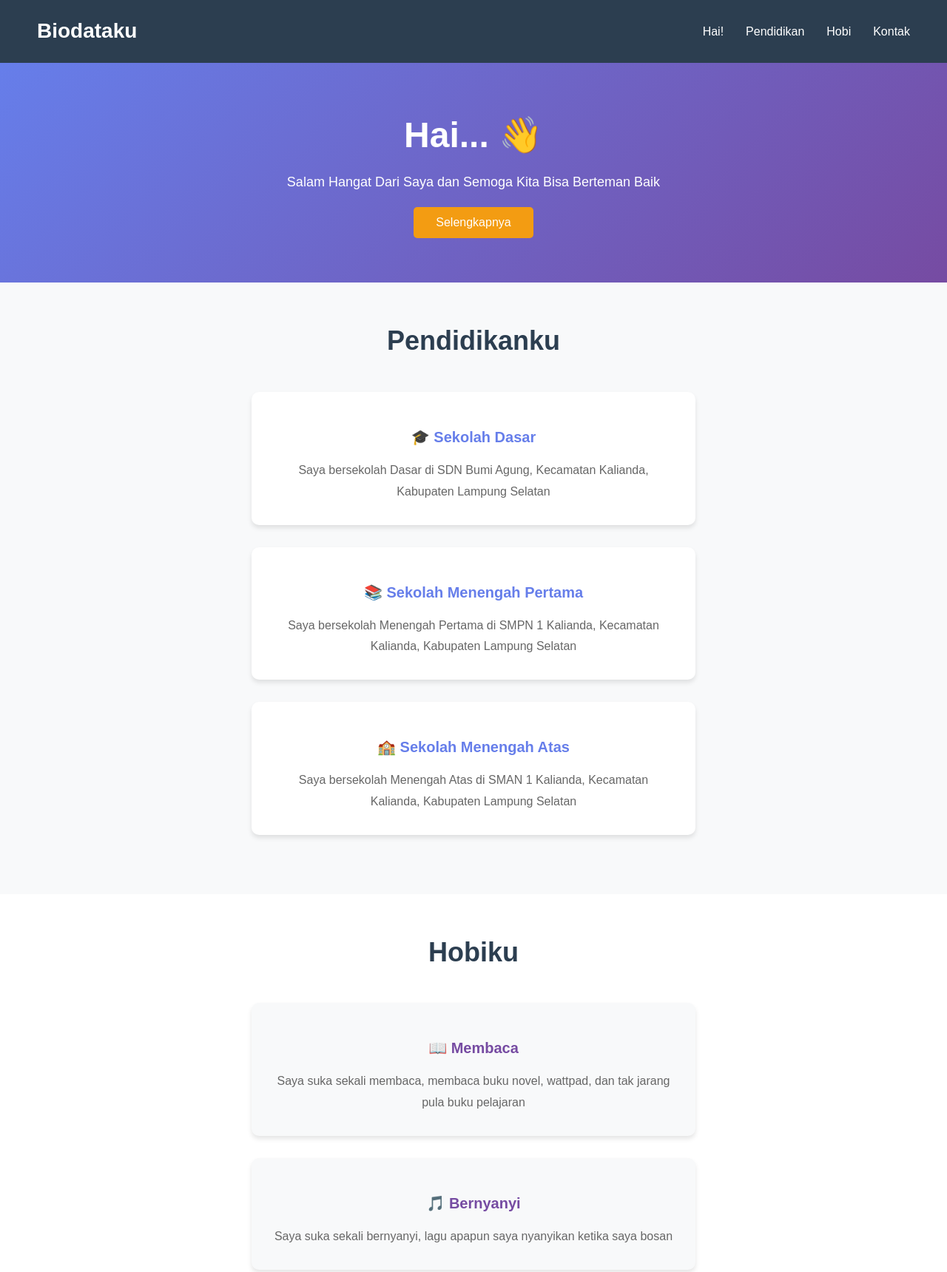
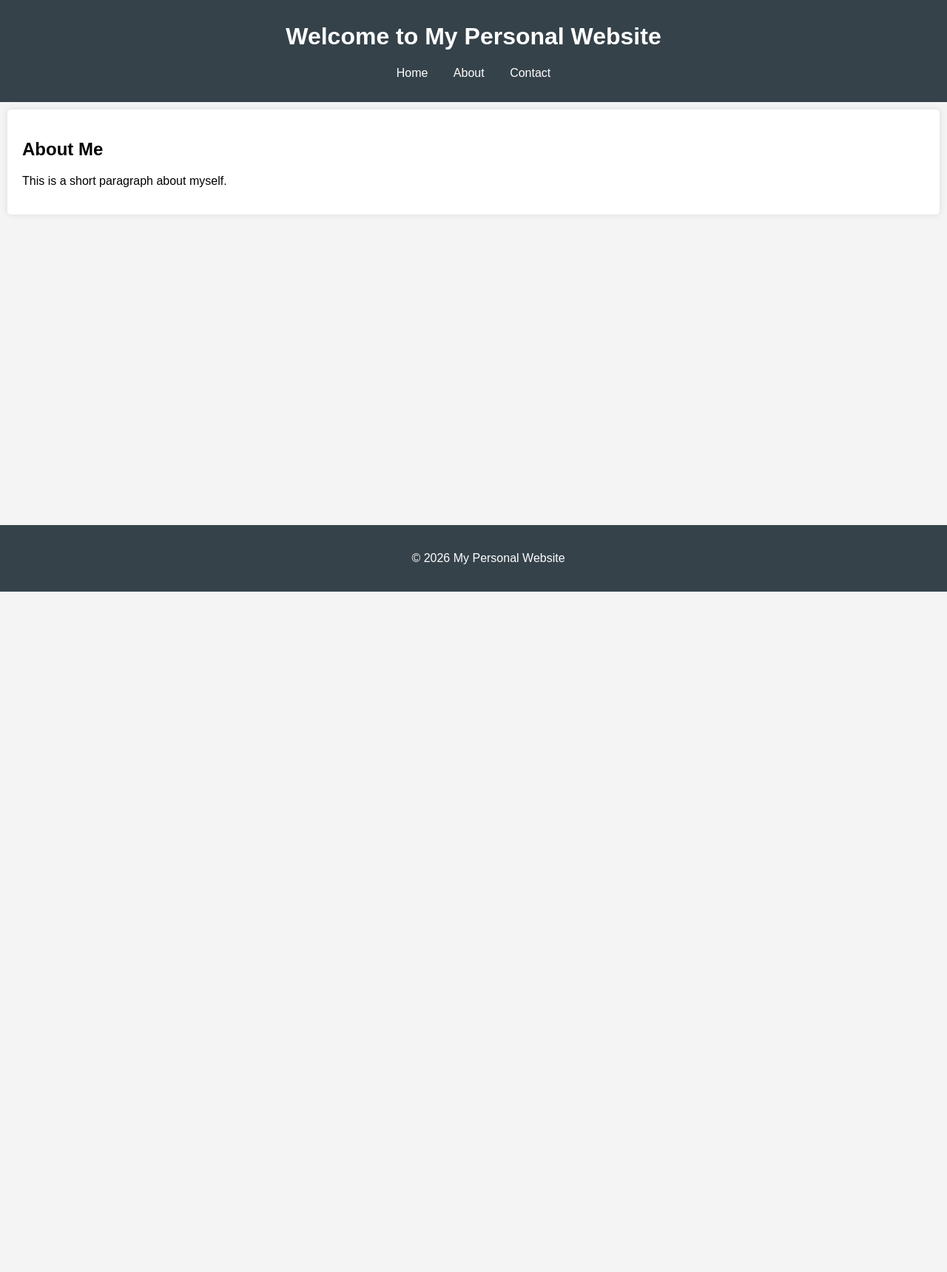
Before and after one commit to ziaalovee224-del/personal-website-dilla.html, a plain HTML site: page index.html in a window 1280 px wide. Shown: the top 1720 px of the page at 74% size. After the commit the page ends 800 px from the top, so only its background shows below. Drawn offline with Linux system fonts and the light colour scheme.

Commit message:
Rewrite index.html for personal website

```diff
--- a/index.html
+++ b/index.html
@@ -1,321 +1,63 @@
 <!DOCTYPE html>
-<html>
+<html lang="en">
 <head>
     <meta charset="UTF-8">
     <meta name="viewport" content="width=device-width, initial-scale=1.0">
-	<title>Biodataku - Dilla Fauziatu Zahra</title>
+    <title>My Personal Website</title>
     <style>
-		* {
+        body {
+            font-family: Arial, sans-serif;
             margin: 0;
             padding: 0;
-			box-sizing: border-box;
+            background-color: #f4f4f4;
         }
-
-		body {
-			font-family: 'Arial', sans-serif;
-			line-height: 1.6;
-			color: #333;
-		}
-
-		/* Navigasi */
-		.navigasi {
-			display: flex;
-			justify-content: space-between;
-			align-items: center;
-			padding: 20px 50px;
-			background-color: #2c3e50;
-			color: white;
-			box-shadow: 0 2px 5px rgba(0, 0, 0, 0.1);
-		}
-
-		.logo h2 {
-			font-size: 28px;
-			font-weight: bold;
-		}
-
-		.menu ul {
-			display: flex;
-			list-style: none;
-			gap: 30px;
-		}
-
-		.menu a {
-			color: white;
-			text-decoration: none;
-			font-size: 16px;
-			transition: 0.3s;
-		}
-
-		.menu a:hover {
-			color: #3498db;
-		}
-
-		/* Banner */
-		.banner {
-			background: linear-gradient(135deg, #667eea 0%, #764ba2 100%);
-			color: white;
-			padding: 60px 20px;
-			text-align: center;
-			position: relative;
-		}
-
-		.banner img {
-			max-width: 200px;
-			height: 200px;
-			border-radius: 50%;
-			border: 5px solid white;
-			margin-bottom: 20px;
-			object-fit: cover;
-		}
-
-		.banner h1 {
-			font-size: 48px;
-			margin-bottom: 10px;
-		}
-
-		.banner p {
-			font-size: 18px;
-			margin-bottom: 20px;
-		}
-
-		.banner button {
-			background-color: #f39c12;
-			color: white;
-			border: none;
-			padding: 12px 30px;
-			font-size: 16px;
-			border-radius: 5px;
-			cursor: pointer;
-			transition: 0.3s;
-		}
-
-		.banner button:hover {
-			background-color: #e67e22;
-		}
-
-		/* Box Pendidikan */
-		.box-pendidikan {
-			padding: 50px 20px;
-			background-color: #f8f9fa;
-		}
-
-		.box-pendidikan h1 {
-			text-align: center;
-			font-size: 36px;
-			margin-bottom: 40px;
-			color: #2c3e50;
-		}
-
-		.box-kanan {
-			background-color: white;
-			padding: 30px;
-			margin-bottom: 30px;
-			border-radius: 10px;
-			box-shadow: 0 4px 6px rgba(0, 0, 0, 0.1);
-			text-align: center;
-			max-width: 600px;
-			margin-left: auto;
-			margin-right: auto;
-			transition: transform 0.3s;
-		}
-
-		.box-kanan:hover {
-			transform: translateY(-5px);
-		}
-
-		.box-kanan img {
-			max-width: 100px;
-			height: 100px;
-			margin-bottom: 15px;
-			object-fit: cover;
-		}
-
-		.box-kanan h3 {
-			color: #667eea;
-			margin: 15px 0;
-			font-size: 20px;
-		}
-
-		.box-kanan p {
-			color: #666;
-			line-height: 1.8;
-		}
-
-		/* Box Hobi */
-		.box-hobi {
-			padding: 50px 20px;
-			background-color: white;
-		}
-
-		.box-hobi h1 {
-			text-align: center;
-			font-size: 36px;
-			margin-bottom: 40px;
-			color: #2c3e50;
-		}
-
-		.box-kiri {
-			background-color: #f8f9fa;
-			padding: 30px;
-			margin-bottom: 30px;
-			border-radius: 10px;
-			box-shadow: 0 4px 6px rgba(0, 0, 0, 0.1);
-			text-align: center;
-			max-width: 600px;
-			margin-left: auto;
-			margin-right: auto;
-			transition: transform 0.3s;
-		}
-
-		.box-kiri:hover {
-			transform: translateY(-5px);
-		}
-
-		.box-kiri img {
-			max-width: 120px;
-			height: 120px;
-			margin-bottom: 15px;
-			object-fit: cover;
-		}
-
-		.box-kiri h3 {
-			color: #764ba2;
-			margin: 15px 0;
-			font-size: 20px;
-		}
-
-		.box-kiri p {
-			color: #666;
-			line-height: 1.8;
-		}
-
-		/* Box Kontak */
-		.box-kontak {
-			padding: 50px 20px;
-			background-color: #f8f9fa;
+        header {
+            background: #35424a;
+            color: #ffffff;
+            padding: 10px 0;
             text-align: center;
         }
-
-		.box-kontak h1 {
-			font-size: 36px;
-			margin-bottom: 30px;
-			color: #2c3e50;
+        nav {
+            margin: 20px 0;
         }
-
-		.box-kontak img {
-			max-width: 80px;
-			height: 80px;
-			margin-bottom: 15px;
+        nav a {
+            color: #ffffff;
+            text-decoration: none;
+            margin: 0 15px;
         }
-
-		.box-kontak h2 {
-			color: #667eea;
-			font-size: 24px;
-			margin-top: 15px;
+        section {
+            padding: 20px;
+            margin: 10px;
+            background: white;
+            border-radius: 5px;
+            box-shadow: 0 0 10px rgba(0,0,0,0.1);
         }
-
-		/* Footer */
-		.footer {
-			background-color: #2c3e50;
-			color: white;
+        footer {
             text-align: center;
-			padding: 30px 20px;
-			margin-top: 50px;
-		}
-
-		.footer p {
-			font-size: 14px;
-		}
-
-		/* Responsive */
-		@media (max-width: 768px) {
-			.navigasi {
-				flex-direction: column;
-				padding: 15px;
-			}
-
-			.menu ul {
-				flex-direction: column;
-				gap: 10px;
-				margin-top: 20px;
-			}
-
-			.banner h1 {
-				font-size: 32px;
-			}
-
-			.banner p {
-				font-size: 14px;
-			}
+            padding: 20px;
+            background: #35424a;
+            color: #ffffff;
+            position: fixed;
+            width: 100%;
+            bottom: 0;
         }
     </style>
 </head>
 <body>
-
-<div class="navigasi">
-	<div class="logo">
-		<h2>Biodataku</h2>
-	</div>
-
-	<div class="menu">
-		<ul>
-			<li><a href="#home">Hai!</a></li>
-			<li><a href="#pendidikan">Pendidikan</a></li>
-			<li><a href="#hobi">Hobi</a></li>
-			<li><a href="#kontak">Kontak</a></li>
-		</ul>
-	</div>
-</div>
-
-<div class="banner" id="home">
-	<h1>Hai... 👋</h1>
-	<p>Salam Hangat Dari Saya dan Semoga Kita Bisa Berteman Baik</p>
-
-	<a href="#pendidikan"><button>Selengkapnya</button></a>
-</div>
-
-<div class="box-pendidikan" id="pendidikan">
-	<h1>Pendidikanku</h1>
-
-	<div class="box-kanan">
-		<h3>🎓 Sekolah Dasar</h3>
-		<p>Saya bersekolah Dasar di SDN Bumi Agung, Kecamatan Kalianda, Kabupaten Lampung Selatan</p>
-	</div>
-
-	<div class="box-kanan">
-		<h3>📚 Sekolah Menengah Pertama</h3>
-		<p>Saya bersekolah Menengah Pertama di SMPN 1 Kalianda, Kecamatan Kalianda, Kabupaten Lampung Selatan</p>
-	</div>
-
-	<div class="box-kanan">
-		<h3>🏫 Sekolah Menengah Atas</h3>
-		<p>Saya bersekolah Menengah Atas di SMAN 1 Kalianda, Kecamatan Kalianda, Kabupaten Lampung Selatan</p>
-	</div>
-</div>
-
-<div class="box-hobi" id="hobi">
-	<h1>Hobiku</h1>
-
-	<div class="box-kiri">
-		<h3>📖 Membaca</h3>
-		<p>Saya suka sekali membaca, membaca buku novel, wattpad, dan tak jarang pula buku pelajaran</p>
-	</div>
-
-	<div class="box-kiri">
-		<h3>🎵 Bernyanyi</h3>
-		<p>Saya suka sekali bernyanyi, lagu apapun saya nyanyikan ketika saya bosan</p>
-	</div>
-</div>
-
-<div class="box-kontak" id="kontak">
-	<h1>Hubungi Kontakku</h1>
-	<h3>📱 Nomor Telepon</h3>
-	<h2>081237312336</h2>
-</div>
-
-<div class="footer">
-	<p>Personal Website : Dilla Fauziatu Zahra | SMAN 1 Kalianda | NISN: 0092770245</p>
-</div>
-
+    <header>
+        <h1>Welcome to My Personal Website</h1>
+        <nav>
+            <a href="#">Home</a>
+            <a href="#about">About</a>
+            <a href="#contact">Contact</a>
+        </nav>
+    </header>
+    <section>
+        <h2>About Me</h2>
+        <p>This is a short paragraph about myself.</p>
+    </section>
+    <footer>
+        <p>&copy; 2026 My Personal Website</p>
+    </footer>
 </body>
 </html>
```
Lines whose indentation alone changed are shown as unchanged.
